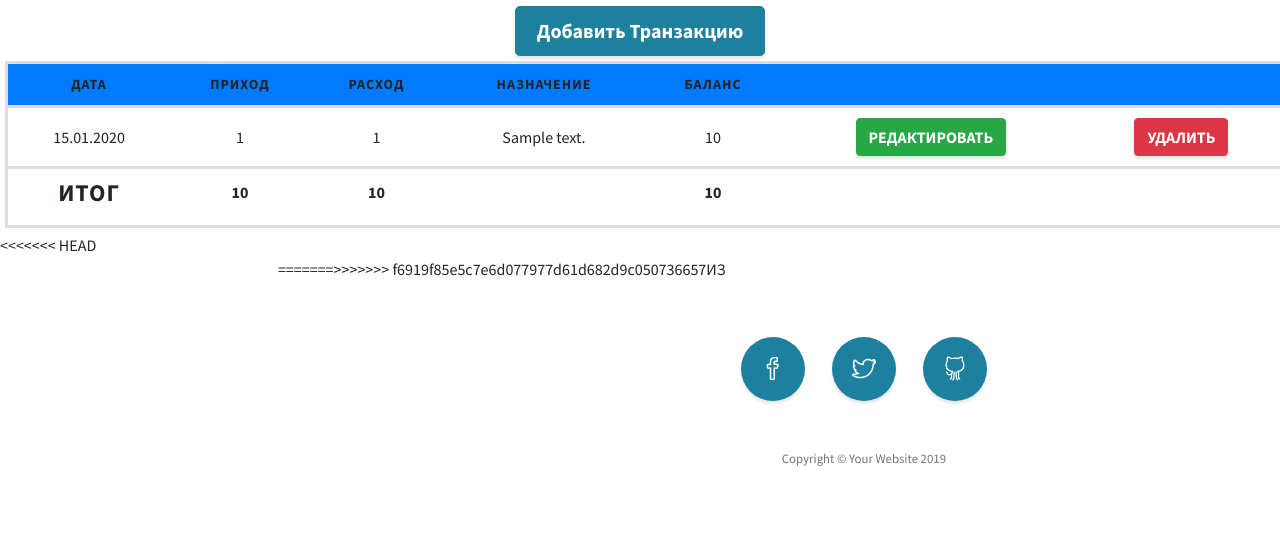
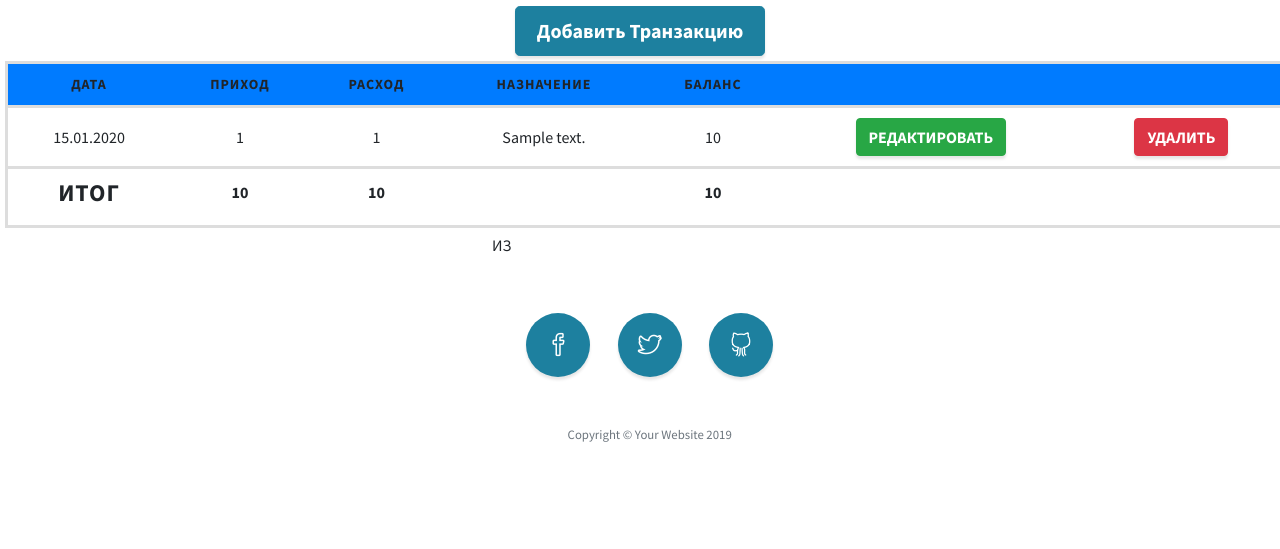
Before and after one commit to AlikBerry/Docbiz_enterprise, a Django app: template templates/table_transaction.html in a window 1280 px wide. Shown: the part 932-1481 px from the top of the page. After the commit the page ends 1374 px from the top, so only its background shows below. Run offline with Django 3.2, Linux system fonts and the light colour scheme; tables that the repository leaves empty hold one stand-in row (values such as "Sample post"); the template is opened without the code that fills it: values that come from a table or form of the project are taken from there, most other values are stand-ins (such as "Sample title", 1, 10 or a date in 2020); some libraries are stand-ins or nearby versions.

Commit message:
Update table_transaction.html

```diff
--- a/templates/table_transaction.html
+++ b/templates/table_transaction.html
@@ -149,13 +149,13 @@
 </div>
 
 
-<<<<<<< HEAD
+
 <div class="pagination" style="display: flex;justify-content: center;">
-=======
+
 {% if queryset %}
 
    <div class="pagination" style="display: flex;justify-content: center;">
->>>>>>> f6919f85e5c7e6d077977d61d682d9c050736657
+
     <span class="step-links">
         {% if queryset.has_previous %}
             <button><a href="?page=1">&laquo; ПЕРВ.</a></button>
```
